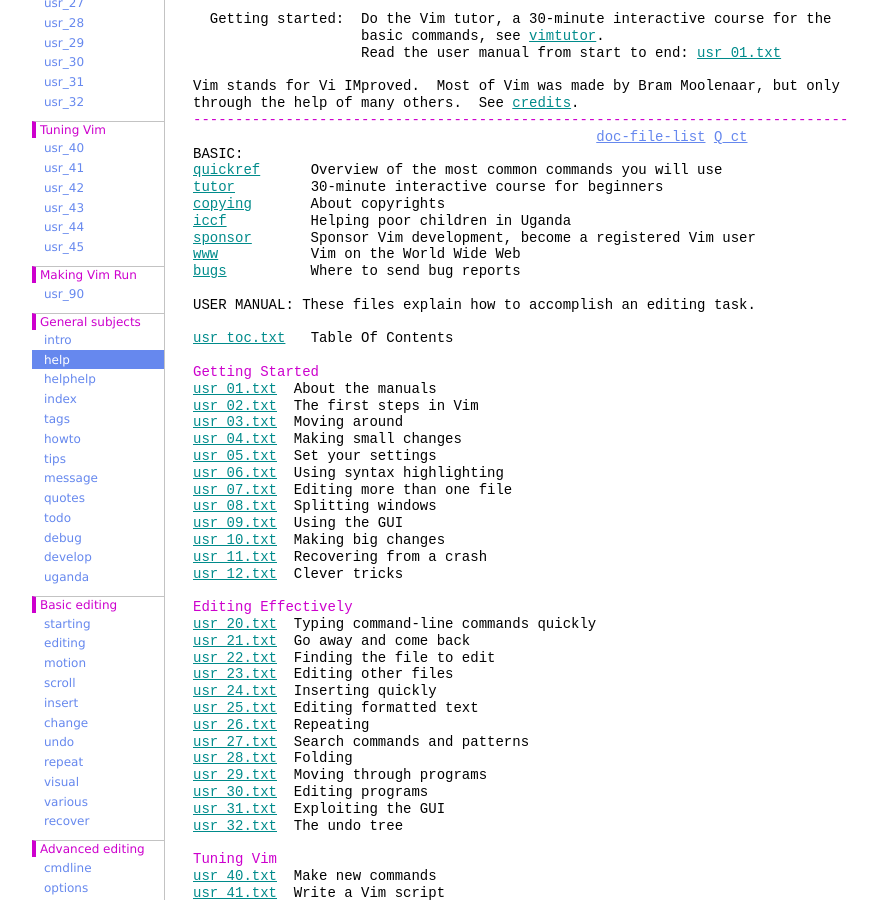
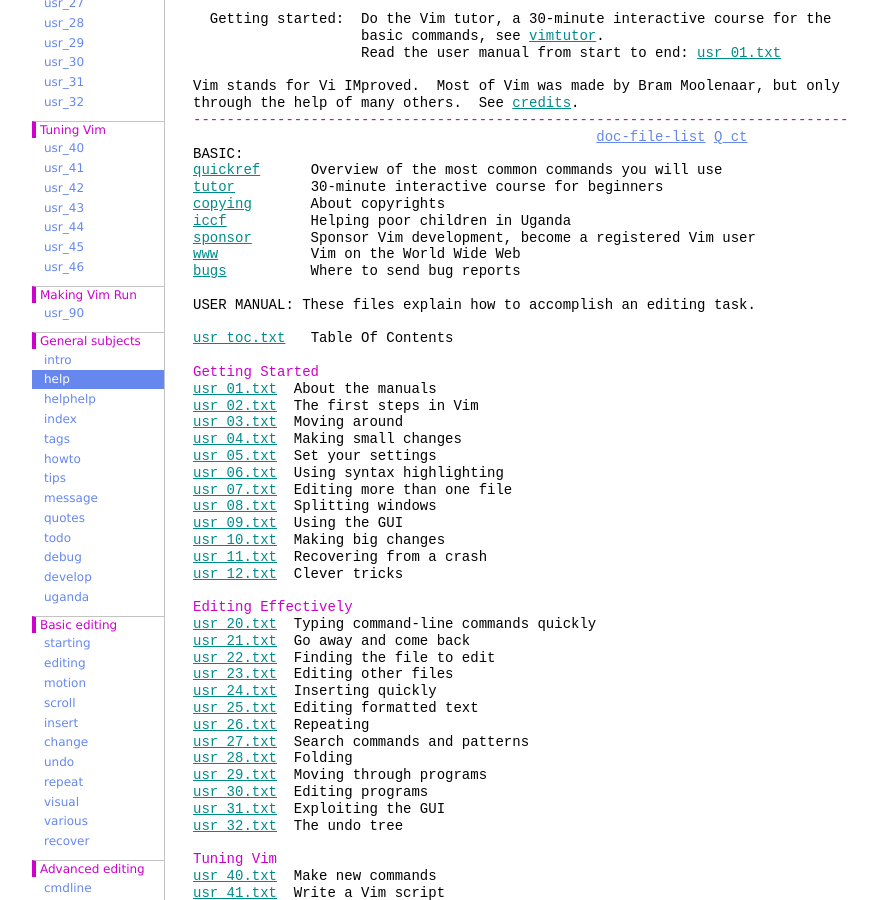
Before and after one commit to vim-jp/vimdoc-en, a Jekyll site: the page built from index.html, in a window 1280 px wide and 900 px high, scrolled down 746 px. Shown: the whole window, without its empty margins (208-1085 px from the left). Built offline with Jekyll 4.4.1, drawn with Linux system fonts in a browser that asks for light colours; nearby versions of some CDN libraries; comment, search, counter and statistics services are not loaded.

Commit message:
Add usr_46.txt

```diff
--- a/_layouts/vimdoc.html
+++ b/_layouts/vimdoc.html
@@ -102,6 +102,7 @@
 <li><a href="usr_43.html">usr_43</a></li>
 <li><a href="usr_44.html">usr_44</a></li>
 <li><a href="usr_45.html">usr_45</a></li>
+<li><a href="usr_46.html">usr_46</a></li>
 </ul></dd>
 
 <dt>Making Vim Run</dt>
```
